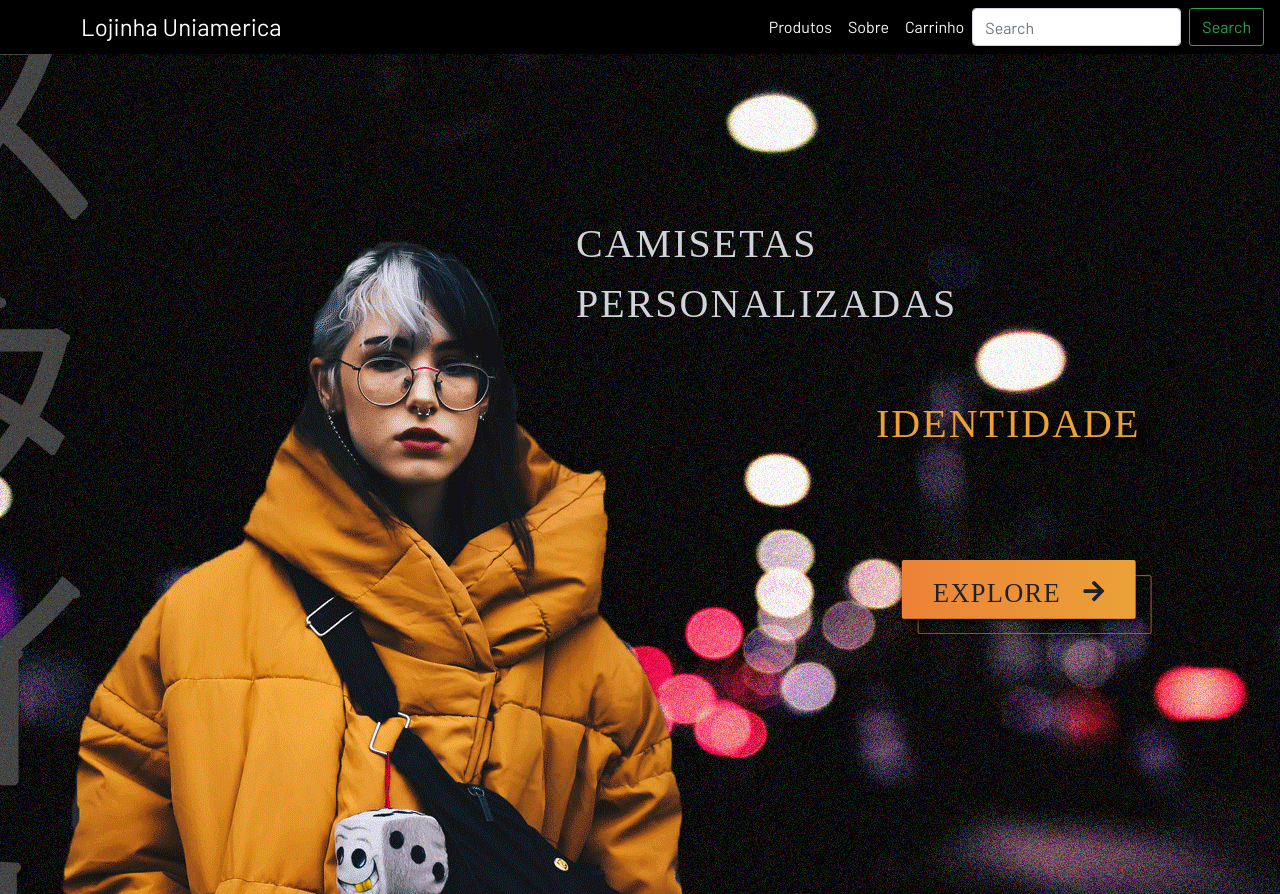
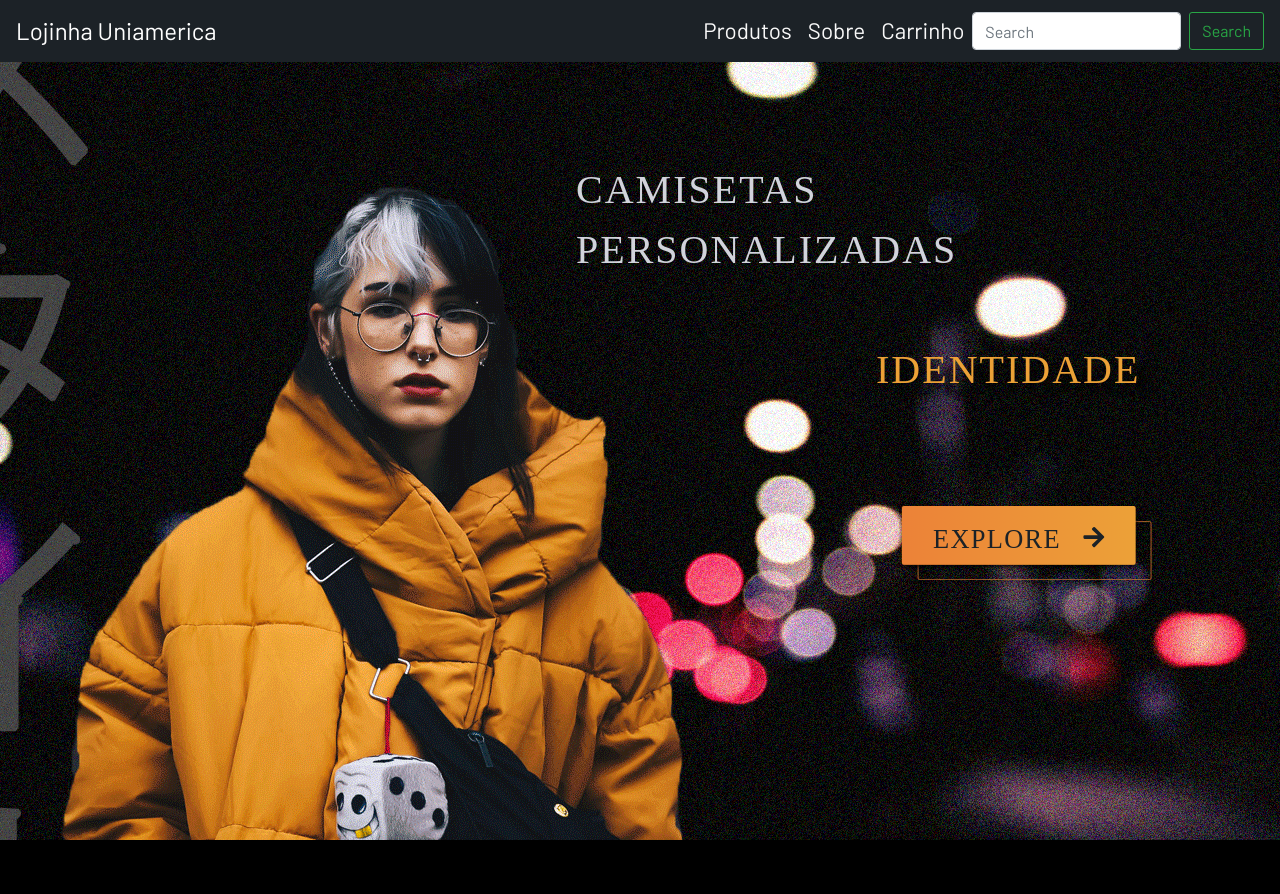
Before and after one commit to Henriquecesp/lojinha-react, a React (Create React App) app: page / in a window 1280 px wide. Shown: the top 894 px of the page. After the commit the page ends 840 px from the top, so only its background shows below. Built offline with nearby package versions, Linux system fonts and the light colour scheme.

Commit message:
customizacao topnav nova

```diff
--- a/src/sass/styles.css
+++ b/src/sass/styles.css
@@ -25,15 +25,15 @@ a {
 .text-white {
   color: #f9f9f9; }
 
-.topnav {
+.text-topnav {
+  top: 0;
   width: 100%;
-  height: 10%;
-  top: 0;
-  display: block;
   position: fixed;
   z-index: 50;
-  background-color: transparent;
-  transition: all 0.5s ease-in; }
+  font-size: 1.4rem; }
+
+.bg-topnav {
+  background-color: #1c2227 !important; }
 
 .nav-colored {
   background-color: #1c2227; }
@@ -54,13 +54,9 @@ li {
   display: inline; }
 
 .logo {
-  position: relative;
-  top: 25%;
-  margin-left: 65px;
-  text-decoration: none;
   color: #f9f9f9;
   font-size: 1.5rem;
-  display: inline; }
+  cursor: pointer; }
 
 .explore {
   position: absolute;
@@ -191,14 +187,11 @@ li {
 
 .svg-error {
   position: relative;
-  padding-top: 10%;
   text-align: center;
   transition: 0.3s ease-in all; }
 
 /*--------------------------------------------------------*/
 @media only screen and (max-width: 1200px) {
-  .topnav {
-    transform: translateY(-3in); }
   .texto {
     left: 10%;
     top: 5vh; }
--- a/src/sass/styles.scss
+++ b/src/sass/styles.scss
@@ -31,15 +31,15 @@ a {
 .text-white {
   color: $white-color;
 }
-.topnav {
+.text-topnav {
+  top: 0;
   width: 100%;
-  height: 10%;
-  top: 0;
-  display: block;
   position: fixed;
   z-index: 50;
-  background-color: transparent;
-  transition: all 0.5s ease-in;
+  font-size: 1.4rem;
+}
+.bg-topnav{
+  background-color: $primary-color !important;
 }
 .nav-colored {
   background-color: $primary-color;
@@ -61,13 +61,9 @@ li {
 }
 
 .logo {
-  position: relative;
-  top: 25%;
-  margin-left: 65px;
-  text-decoration: none;
   color: #f9f9f9;
   font-size: 1.5rem;
-  display: inline;
+  cursor: pointer;
 }
 
 .explore {
@@ -216,7 +212,6 @@ li {
 }
 .svg-error {
   position: relative;
-  padding-top: 10%;
   text-align: center;
   transition: 0.3s ease-in all;
 }
@@ -224,9 +219,6 @@ li {
 /*--------------------------------------------------------*/
 
 @media only screen and (max-width: 1200px) {
-  .topnav {
-    transform: translateY(-3in);
-  }
   .texto {
     left: 10%;
     top: 5vh;
```
